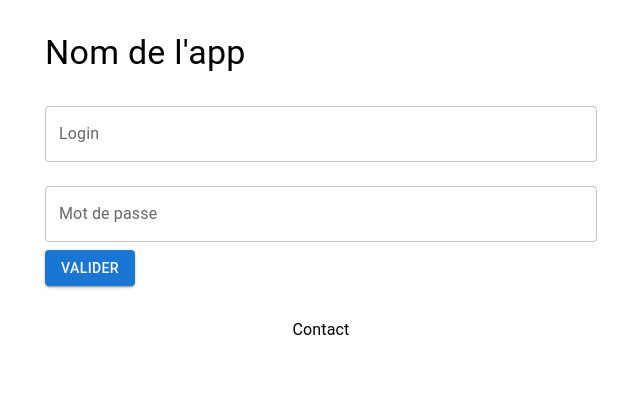
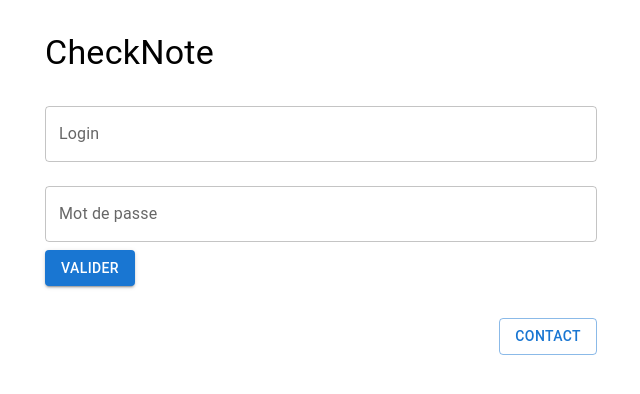
Before and after one commit to AdrienImerir/TEMPEST, a React (Create React App) app in the folder JS/ihm/: page / in a window 1280 px wide. Shown: the top 394 px of the page, without its empty margins (319-959 px from the left). Built offline with nearby package versions, Linux system fonts and the light colour scheme; the HTML template or start-up script is replaced by a standard one.

Commit message:
Login + contact

```diff
--- a/JS/ihm/src/App.js
+++ b/JS/ihm/src/App.js
@@ -1,11 +1,25 @@
 import React, { useState } from 'react';
 import { Container, TextField, Button, Typography, Box } from '@mui/material';
 import Dialog from '@mui/material/Dialog';
+import DialogActions from '@mui/material/DialogActions';
+import DialogContent from '@mui/material/DialogContent';
+import DialogContentText from '@mui/material/DialogContentText';
 import DialogTitle from '@mui/material/DialogTitle';
+
 function App() {
     const [login, setLogin] = useState('');
     const [mdp, setMdp] = useState('');
+    const email = 'support-IT@gmail.com';
+    const email2 = 'support-IT@gmail.com';
+    const [open, setOpen] = React.useState(false);
 
+    const handleClickOpen = () => {
+        setOpen(true);
+    };
+
+    const handleClose = () => {
+        setOpen(false);
+    };
     const handleSubmit = () => {
         // Remplacez cette partie par votre requête API
         console.log('Login:', login);
@@ -17,7 +31,7 @@ function App() {
         <Container maxWidth="sm">
             <Box my={4}>
                 <Typography variant="h4" component="h1" gutterBottom>
-                    Nom de l'app
+                    CheckNote
                 </Typography>
                 <Box my={2}>
                     <TextField
@@ -40,10 +54,28 @@ function App() {
                     </Button>
                 </Box>
             </Box>
-            <Box mt={4}>
-                <Typography variant="body1" align="center">
-                    Contact
-                </Typography>
+            <Box align="right" mt={4}>
+                <Button variant="outlined" onClick={handleClickOpen}>
+                    CONTACT
+                </Button>
+                <Dialog
+                    open={open}
+                    onClose={handleClose}
+                    aria-labelledby="alert-dialog-title"
+                    aria-describedby="alert-dialog-description"
+                >
+                    <DialogTitle id="alert-dialog-title">
+                        {"Use Google's location service?"}
+                    </DialogTitle>
+                    <DialogContent>
+                        <DialogContentText id="alert-dialog-description">
+                            mail
+                        </DialogContentText>
+                    </DialogContent>
+                    <DialogActions>
+                        <Button onClick={handleClose}>FERMER</Button>
+                    </DialogActions>
+                </Dialog>
             </Box>
         </Container>
     );
```
